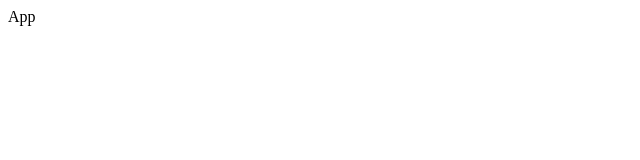
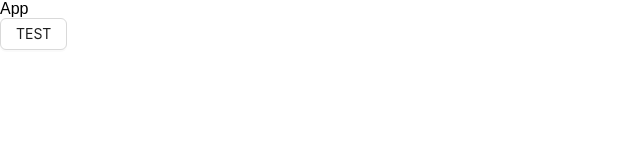
Before and after one commit to saveweb/saveweb-search-frontend, a React (Vite) app: page / in a window 1280 px wide. Shown: the top 160 px of the page, without its empty margins (0-640 px from the left). Built offline with nearby package versions, Linux system fonts and the light colour scheme.

Commit message:
feat: add antd

```diff
--- a/package.json
+++ b/package.json
@@ -12,6 +12,7 @@
     "lint": "eslint \"**/*.{js,ts,tsx}\" --fix"
   },
   "dependencies": {
+    "antd": "^5.3.3",
     "react": "^18.2.0",
     "react-dom": "^18.2.0"
   },
--- a/src/App.tsx
+++ b/src/App.tsx
@@ -1,5 +1,12 @@
+import { Button } from 'antd';
+
 const App = () => {
-  return <div>App</div>;
+  return (
+    <>
+      <div>App</div>
+      <Button>TEST</Button>
+    </>
+  );
 };
 
 export default App;
--- a/src/main.tsx
+++ b/src/main.tsx
@@ -1,3 +1,4 @@
+import 'antd/dist/reset.css';
 import React from 'react';
 import ReactDOM from 'react-dom/client';
 
```
Also changed, not shown: 1 other file (tests, documents, lock files or other folders).
